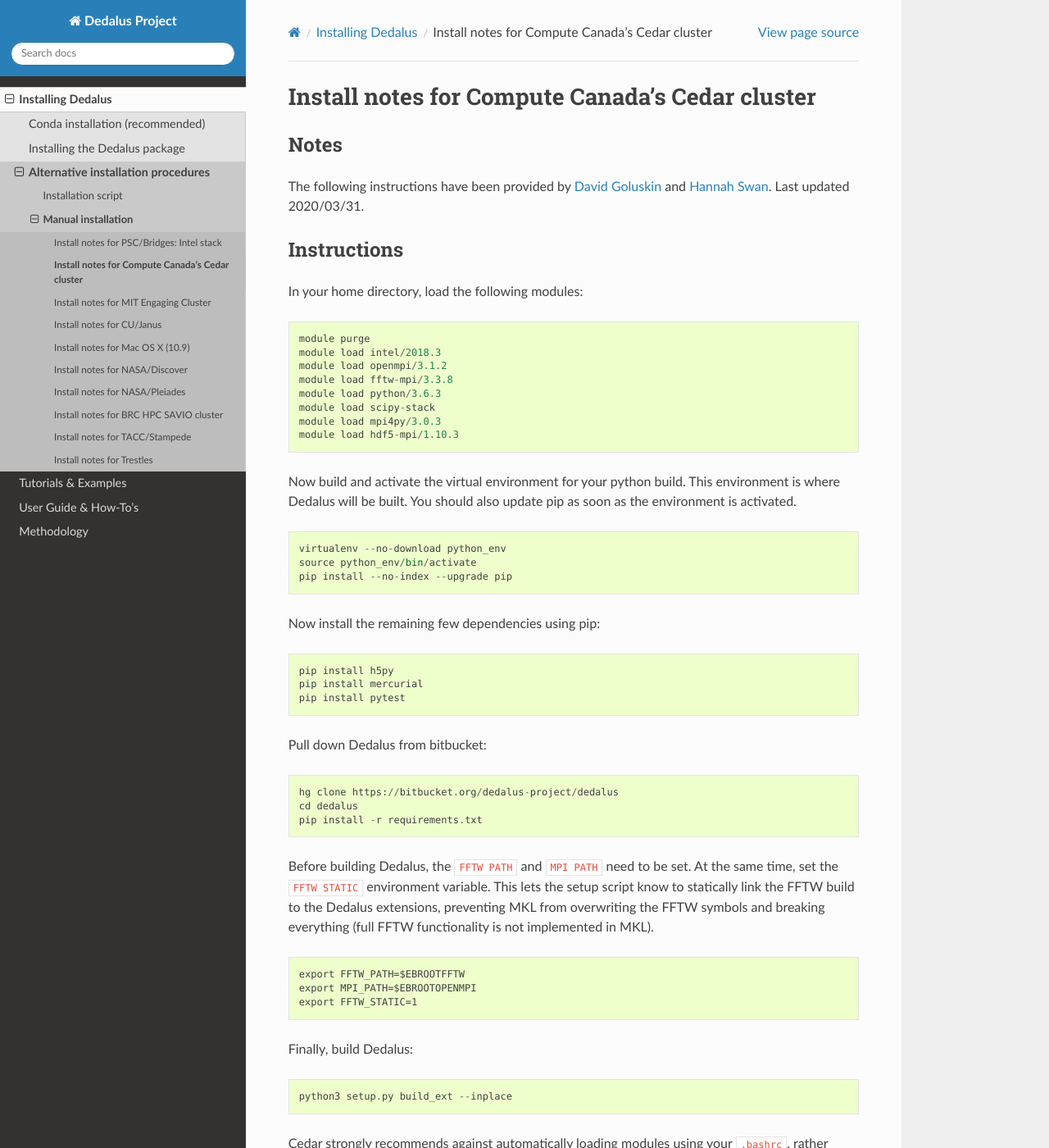
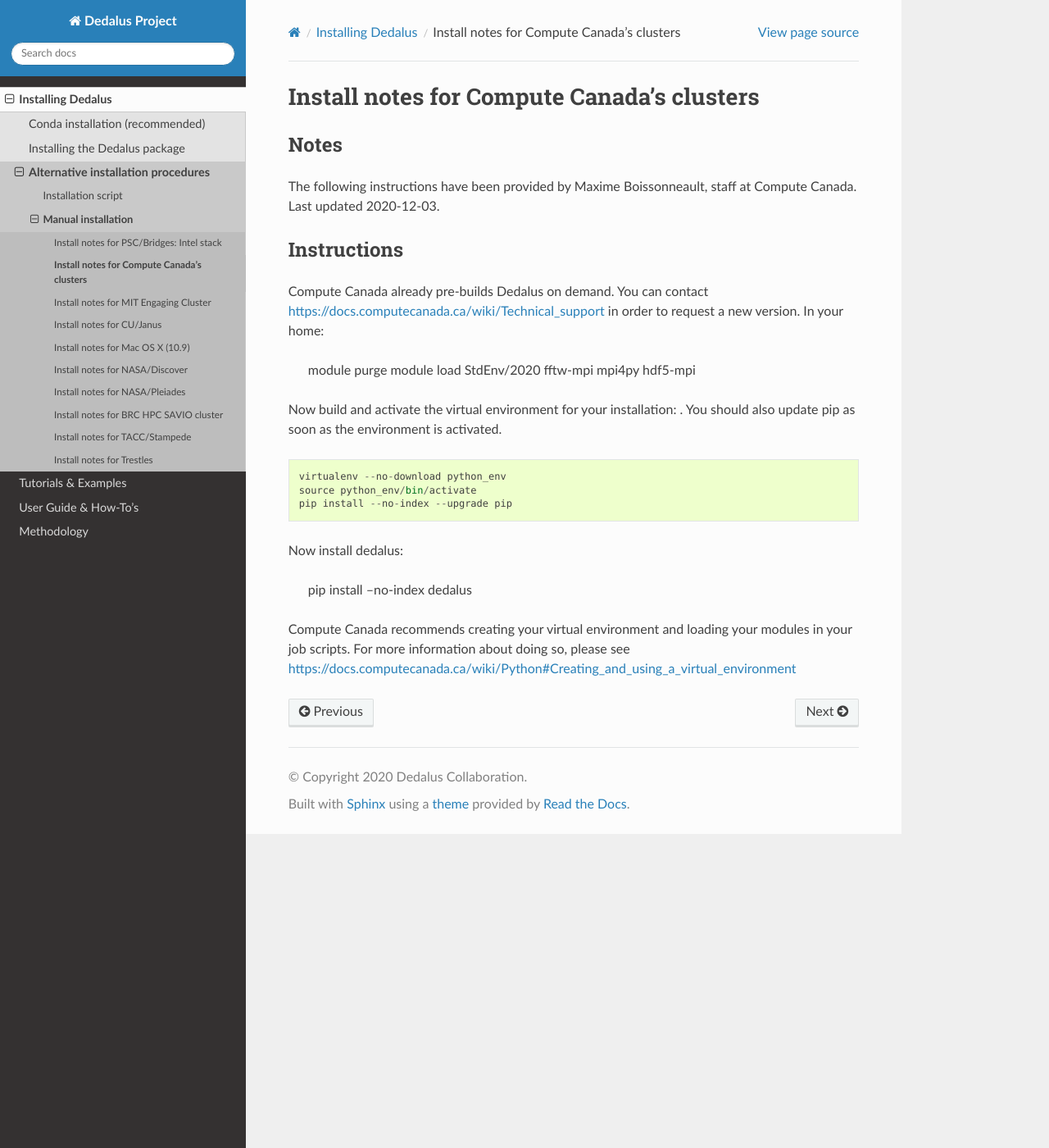
Before and after one commit to DedalusProject/dedalus, a Sphinx documentation site: the page built from docs/machines/cedar/cedar.rst, in a window 1280 px wide and 1400 px high. Shown: the whole window at 82% size. Built offline with Sphinx 7.4.7 and the Read the Docs theme 2.0.0, drawn with Linux system fonts in a browser that asks for light colours; pages that are not in the unit, such as notebooks, are missing from menus; some of the changed text lies outside the part shown.

Commit message:
Update cedar.rst

```diff
--- a/docs/machines/cedar/cedar.rst
+++ b/docs/machines/cedar/cedar.rst
@@ -1,68 +1,30 @@
-Install notes for Compute Canada's Cedar cluster
+Install notes for Compute Canada's clusters
 ************************************************
 
 Notes
 -----
 
-The following instructions have been provided by `David Goluskin <goluskin@uvic.ca>`_ and `Hannah Swan <hannah.swan.3.14@gmail.com>`_.
-Last updated 2020/03/31.
+The following instructions have been provided by Maxime Boissonneault, staff at Compute Canada.
+Last updated 2020-12-03.
 
 Instructions
 ------------
 
-In your home directory, load the following modules::
+Compute Canada already pre-builds Dedalus on demand. You can contact https://docs.computecanada.ca/wiki/Technical_support in order to request a new version. In your home:
 
     module purge
-    module load intel/2018.3
-    module load openmpi/3.1.2
-    module load fftw-mpi/3.3.8
-    module load python/3.6.3
-    module load scipy-stack
-    module load mpi4py/3.0.3
-    module load hdf5-mpi/1.10.3
+    module load StdEnv/2020 fftw-mpi mpi4py hdf5-mpi
 
-Now build and activate the virtual environment for your python build.
-This environment is where Dedalus will be built.
+Now build and activate the virtual environment for your installation: .
 You should also update pip as soon as the environment is activated. ::
 
     virtualenv --no-download python_env
     source python_env/bin/activate
     pip install --no-index --upgrade pip
 
-Now install the remaining few dependencies using pip::
+Now install dedalus:
 
-    pip install h5py
-    pip install mercurial
-    pip install pytest
+    pip install --no-index dedalus
 
-Pull down Dedalus from bitbucket::
-
-    hg clone https://bitbucket.org/dedalus-project/dedalus
-    cd dedalus
-    pip install -r requirements.txt
-
-Before building Dedalus, the ``FFTW PATH`` and ``MPI PATH`` need to be set.
-At the same time, set the ``FFTW STATIC`` environment variable.
-This lets the setup script know to statically link the FFTW build to the Dedalus extensions, preventing MKL from overwriting the FFTW symbols and breaking everything (full FFTW functionality is not implemented in MKL). ::
-
-    export FFTW_PATH=$EBROOTFFTW
-    export MPI_PATH=$EBROOTOPENMPI
-    export FFTW_STATIC=1
-
-Finally, build Dedalus::
-
-    python3 setup.py build_ext --inplace
-
-Cedar strongly recommends against automatically loading modules using your ``.bashrc``, rather advocating for loading modules manually at the start of each job script (note: you may do this with a module collection).
-In light of that, to use Dedalus, add the following at the top of your job script::
-
-    module purge
-    module load intel/2018.3
-    module load openmpi/3.1.2
-    module load fftw-mpi/3.3.8
-    module load python/3.6.3
-    module load scipy-stack
-    module load mpi4py/3.0.3
-    module load hdf5-mpi/1.10.3
-    source ~/python_env/bin/activate
-    export PYTHONPATH=$PYTHONPATH:~/dedalus
+Compute Canada recommends creating your virtual environment and loading your modules in your job scripts. For more information about doing so, please see
+https://docs.computecanada.ca/wiki/Python#Creating_and_using_a_virtual_environment
```
